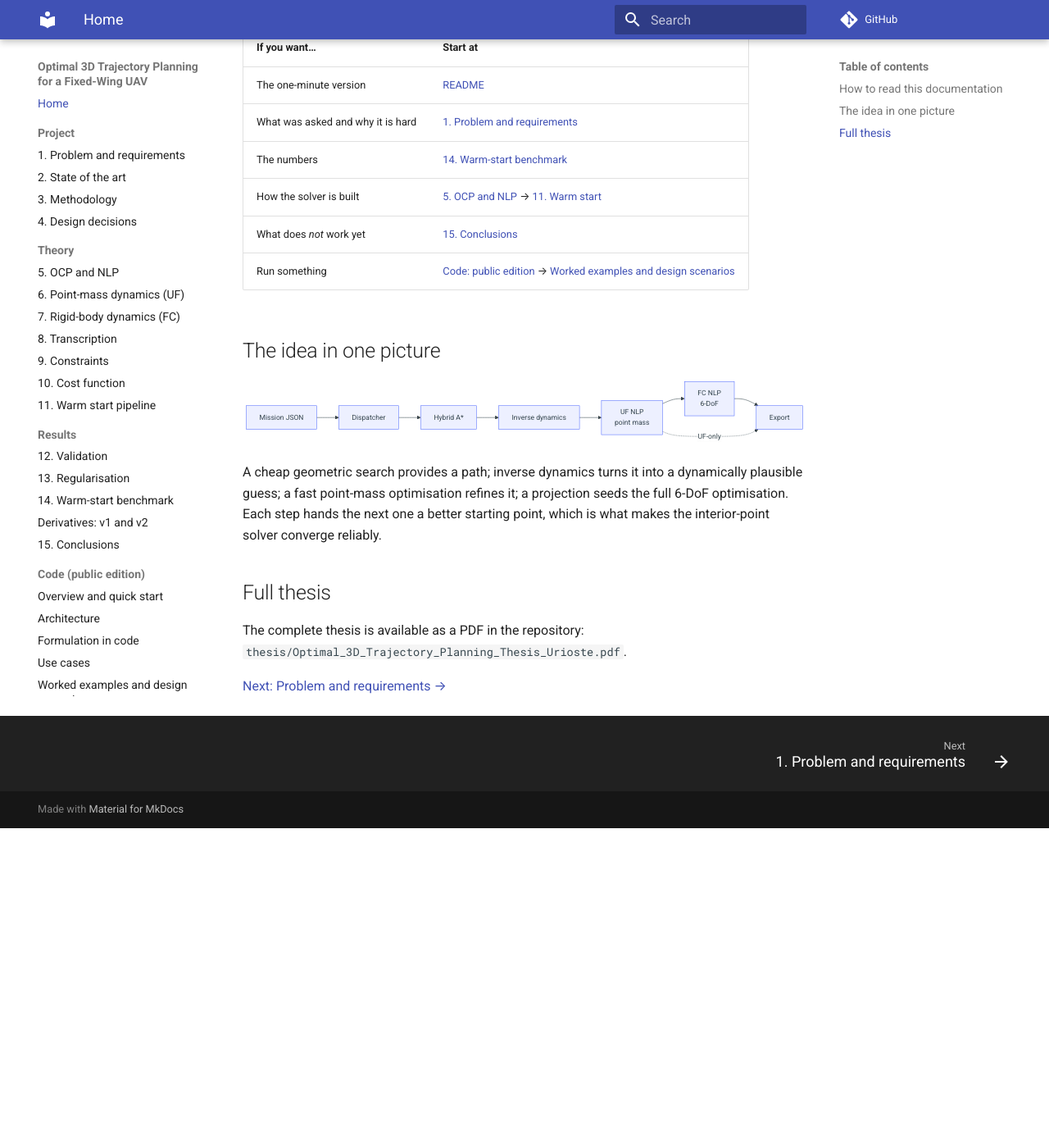
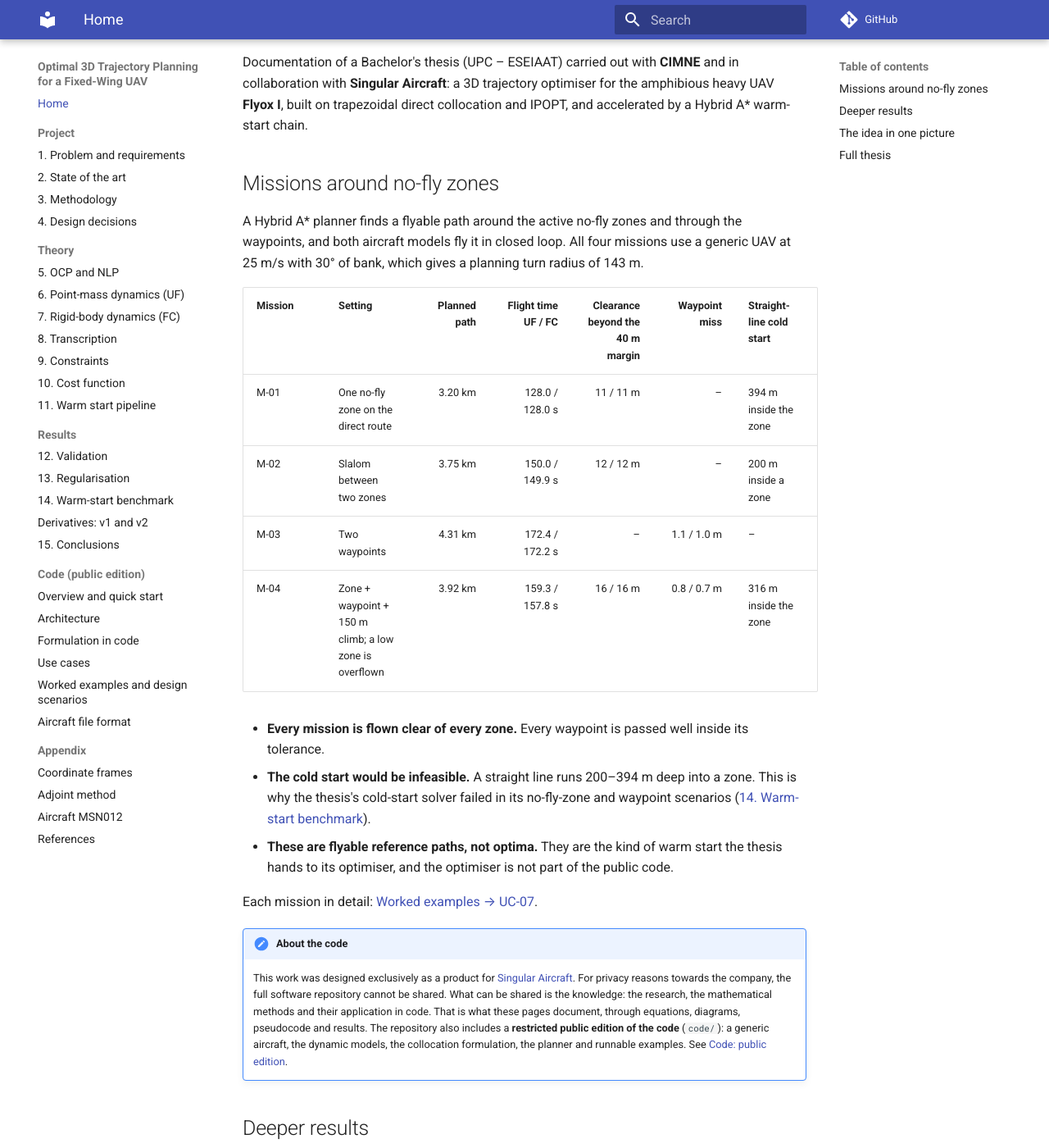
Before and after one commit to pablourioste/uavtraj-opt, an MkDocs documentation site: the page built from docs/index.md, in a window 1280 px wide and 1400 px high, scrolled down 565 px. Shown: the whole window at 82% size. Built offline with MkDocs 1.6.1 and Material for MkDocs 9.7.7, drawn with Linux system fonts in a browser that asks for light colours; comment, search, counter and statistics services are not loaded; before the commit the page ends 1575 px from its top, so only the background shows below that; some of the changed text lies outside the part shown.

Commit message:
Make the no-fly-zone missions the cover of the repository and the site
- New cover figure (uc07_cover.png): the four UC-07 missions side by side.
- README and site home open with the cover and a results table for the
  missions; deeper results follow (mission detail, thesis benchmark and
  conclusions, public-code scenarios and design charts).
- Examples page lists UC-07 first.
- Corrected the cold-start figure: 200-394 m inside the zones (240-434 m
  past the margin), not 240-430 m inside.
- UC-07 summary.csv writes NaN instead of sentinels when a mission has no
  zones.

````diff
--- a/docs/index.md
+++ b/docs/index.md
@@ -1,20 +1,44 @@
 # Optimal 3D Trajectory Planning for a Fixed-Wing UAV
+
+<figure markdown>
+  ![Four missions around no-fly zones and through waypoints](assets/figures/code/uc07_cover.png){ width="100%" }
+  <figcaption>Four missions planned around no-fly zones and through waypoints, then flown by a point-mass and a 6-DoF model of a generic UAV, using the public code. The dotted straight line is what a cold start would try: it crosses the zones.</figcaption>
+</figure>
 
 Documentation of a Bachelor's thesis (UPC – ESEIAAT) carried out with **CIMNE** and in collaboration with **Singular Aircraft**: a 3D trajectory optimiser for the amphibious heavy UAV **Flyox I**, built on trapezoidal direct collocation and IPOPT, and accelerated by a Hybrid A\* warm-start chain.
 
+## Missions around no-fly zones
+
+A Hybrid A\* planner finds a flyable path around the active no-fly zones and through the waypoints, and both aircraft models fly it in closed loop. All four missions use a generic UAV at 25 m/s with 30° of bank, which gives a planning turn radius of 143 m.
+
+| Mission | Setting | Planned path | Flight time UF / FC | Clearance beyond the 40 m margin | Waypoint miss | Straight-line cold start |
+|---|---|---:|---:|---:|---:|---|
+| M-01 | One no-fly zone on the direct route | 3.20 km | 128.0 / 128.0 s | 11 / 11 m | – | 394 m inside the zone |
+| M-02 | Slalom between two zones | 3.75 km | 150.0 / 149.9 s | 12 / 12 m | – | 200 m inside a zone |
+| M-03 | Two waypoints | 4.31 km | 172.4 / 172.2 s | – | 1.1 / 1.0 m | – |
+| M-04 | Zone + waypoint + 150 m climb; a low zone is overflown | 3.92 km | 159.3 / 157.8 s | 16 / 16 m | 0.8 / 0.7 m | 316 m inside the zone |
+
+- **Every mission is flown clear of every zone.** Every waypoint is passed well inside its tolerance.
+- **The cold start would be infeasible.** A straight line runs 200–394 m deep into a zone. This is why the thesis's cold-start solver failed in its no-fly-zone and waypoint scenarios ([14. Warm-start benchmark](14-results-warmstart.md)).
+- **These are flyable reference paths, not optima.** They are the kind of warm start the thesis hands to its optimiser, and the optimiser is not part of the public code.
+
+Each mission in detail: [Worked examples → UC-07](code/examples.md#uc-07-missions-with-no-fly-zones-and-waypoints).
+
 !!! note "About the code"
-    This work was designed exclusively as a product for [Singular Aircraft](https://singularaircraft.com/inicio). For privacy reasons towards the company, the full software repository cannot be shared. What can be shared is the knowledge: the research, the mathematical methods and their application in code. That is what these pages document, through equations, diagrams, pseudocode and results. The repository also includes a **restricted public edition of the code** (`code/`): a generic aircraft, the dynamic models, the collocation formulation and runnable design examples. See [Code: public edition](code/index.md).
+    This work was designed exclusively as a product for [Singular Aircraft](https://singularaircraft.com/inicio). For privacy reasons towards the company, the full software repository cannot be shared. What can be shared is the knowledge: the research, the mathematical methods and their application in code. That is what these pages document, through equations, diagrams, pseudocode and results. The repository also includes a **restricted public edition of the code** (`code/`): a generic aircraft, the dynamic models, the collocation formulation, the planner and runnable examples. See [Code: public edition](code/index.md).
 
-## How to read this documentation
+## Deeper results
 
 | If you want… | Start at |
 |---|---|
+| Each mission in detail | [Worked examples → UC-07](code/examples.md#uc-07-missions-with-no-fly-zones-and-waypoints) |
+| The thesis numbers (real aircraft, optimiser) | [14. Warm-start benchmark](14-results-warmstart.md) → [15. Conclusions](15-conclusions.md) |
+| What was asked and why it is hard | [1. Problem and requirements](01-problem.md) |
+| How the solver is built | [5. OCP and NLP](05-ocp-theory.md) → [11. Warm start](11-warm-start.md) |
+| Why the published timings are conservative | [Derivatives: v1 and v2](derivatives.md) |
+| The generic aircraft's design charts and scenarios | [Worked examples](code/examples.md#uc-05-design-charts) |
+| Run it yourself | [Code: public edition](code/index.md) |
 | The one-minute version | [README](https://github.com/pablourioste/uavtraj-opt#readme) |
-| What was asked and why it is hard | [1. Problem and requirements](01-problem.md) |
-| The numbers | [14. Warm-start benchmark](14-results-warmstart.md) |
-| How the solver is built | [5. OCP and NLP](05-ocp-theory.md) → [11. Warm start](11-warm-start.md) |
-| What does *not* work yet | [15. Conclusions](15-conclusions.md) |
-| Run something | [Code: public edition](code/index.md) → [Worked examples and design scenarios](code/examples.md) |
 
 ## The idea in one picture
 
@@ -29,7 +53,7 @@
     E -.UF-only.-> G
 ```
 
-A cheap geometric search provides a path; inverse dynamics turns it into a dynamically plausible guess; a fast point-mass optimisation refines it; a projection seeds the full 6-DoF optimisation. Each step hands the next one a better starting point, which is what makes the interior-point solver converge reliably.
+A cheap geometric search provides a path; inverse dynamics turns it into a dynamically plausible guess; a fast point-mass optimisation refines it; a projection seeds the full 6-DoF optimisation. Each step hands the next one a better starting point, which is what makes the interior-point solver converge reliably. The missions above show the first step (the path) working with the public code.
 
 ## Full thesis
 
````
Also changed, not shown: README.md (+67 -23 lines), docs/code/examples.md (+52 -49 lines), docs/assets/figures/code/uc07_cover.png (added), 2 other files.
